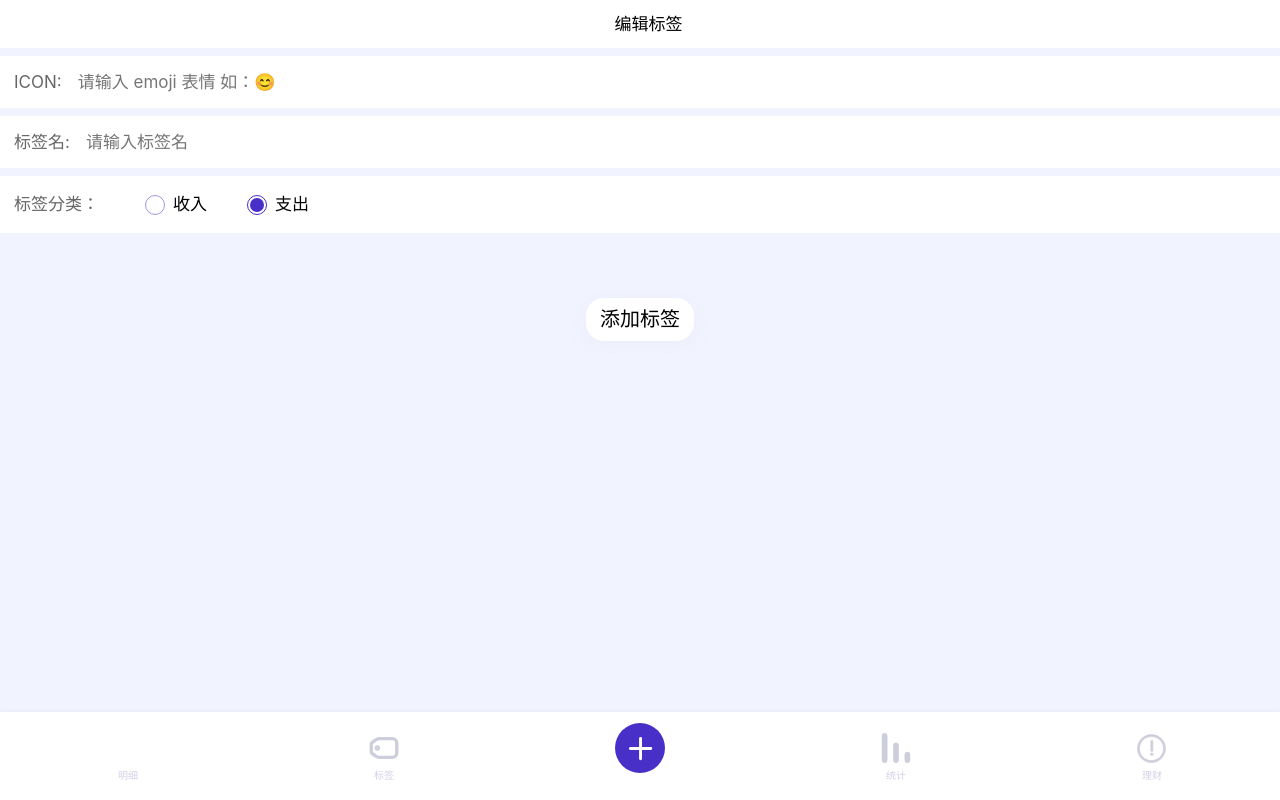
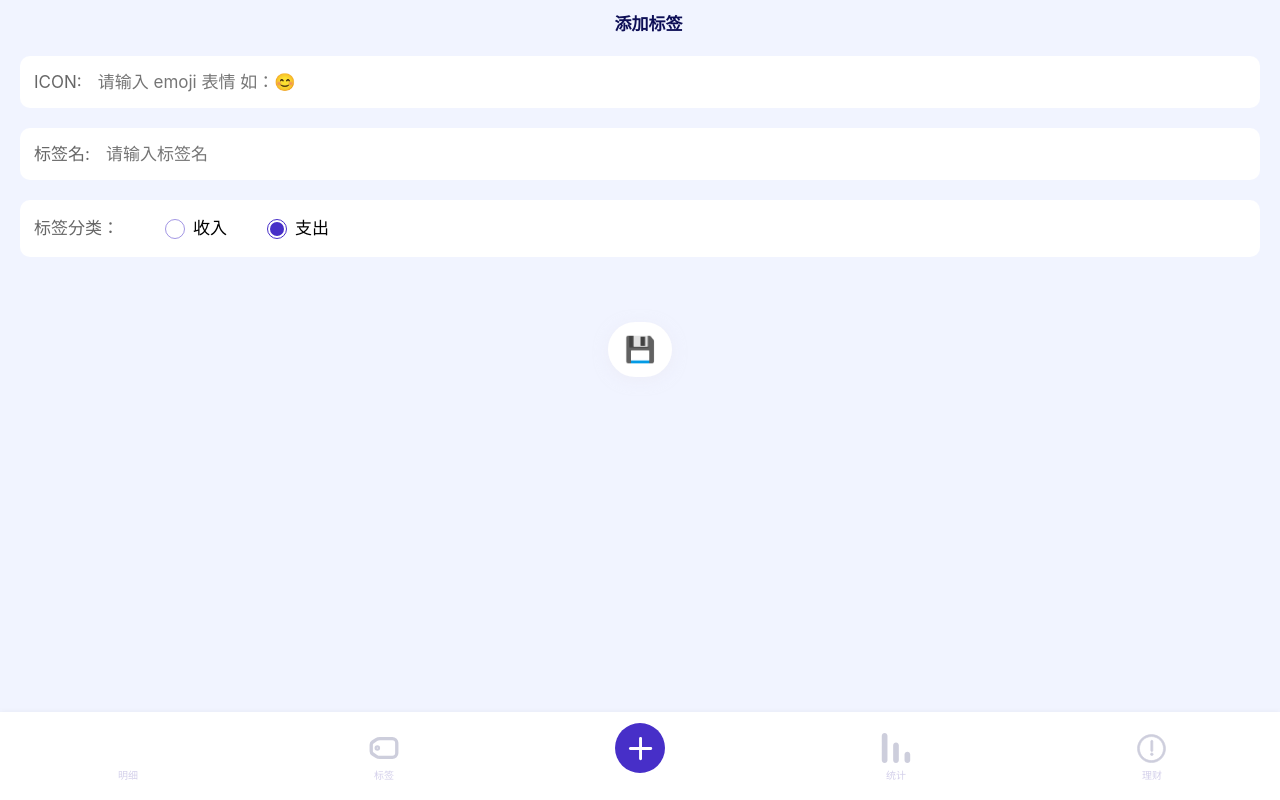
Before and after one commit to oSIBERIAo/Bookkeeping, a React app: page /#/addtag in a window 1280 px wide. Built offline with nearby package versions, Linux system fonts and the light colour scheme.

Commit message:
标签页面 > 修改添加页面 CSS 修改

```diff
--- a/src/views/Tag/AddTag.tsx
+++ b/src/views/Tag/AddTag.tsx
@@ -13,13 +13,15 @@ const Topbar = styled.header`
     justify-content: space-between;
     line-height: 20px;
     padding: 14px;
-    background: white;
+    color: #0d0e56;
+    font-weight: bold;
 `
 
 const InputWrapper = styled.div`
     padding: 6px 14px;
     background: white;
-    margin-top: 8px;
+    margin: 8px 20px 20px;
+    border-radius: 10px;
     span {
         color: #666;
         margin-right: 16px;
@@ -60,6 +62,16 @@ const InputWrapper = styled.div`
             position: absolute;
             opacity: 0; /*完全透明*/
         }
+    }
+`
+const MyCenter = styled(Center)`
+    padding-top: 40px;
+    display: flex;
+    flex-direction: row;
+    Button {
+        font-size: 25px;
+        padding: 5px 12px;
+        border-radius: 40px;
     }
 `
 
@@ -128,7 +140,7 @@ const AddTag: React.FC = () => {
                 </div>
             </InputWrapper>
 
-            <Center>
+            <MyCenter>
                 <Space />
                 <Button
                     onClick={() => {
@@ -136,9 +148,9 @@ const AddTag: React.FC = () => {
                         onClickBack()
                     }}
                 >
-                    添加标签
+                    💾
                 </Button>
-            </Center>
+            </MyCenter>
         </div>
     )
 
@@ -146,7 +158,7 @@ const AddTag: React.FC = () => {
         <Layout>
             <Topbar>
                 <Icon name="left" onClick={onClickBack} />
-                <span>编辑标签</span>
+                <span>添加标签</span>
                 <span />
             </Topbar>
             {newTag ? tagContent() : <Center>"Tag 不存在"</Center>}
--- a/src/views/Tag/EditTag.tsx
+++ b/src/views/Tag/EditTag.tsx
@@ -14,13 +14,15 @@ const Topbar = styled.header`
     justify-content: space-between;
     line-height: 20px;
     padding: 14px;
-    background: white;
+    color: #0d0e56;
+    font-weight: bold;
 `
 
 const InputWrapper = styled.div`
     padding: 6px 14px;
     background: white;
-    margin-top: 8px;
+    margin: 8px 20px 20px;
+    border-radius: 10px;
 `
 
 const MyCenter = styled(Center)`
```
